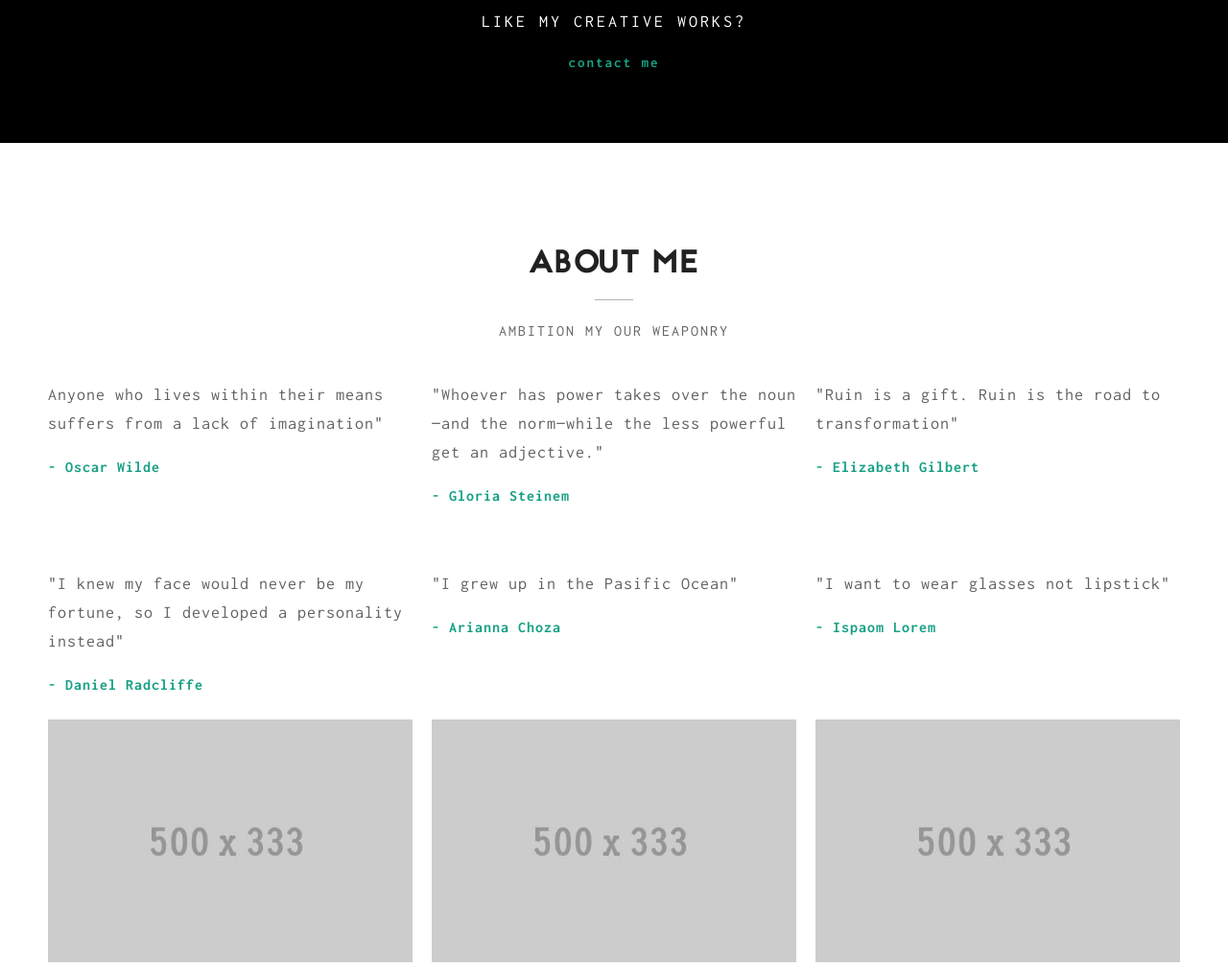
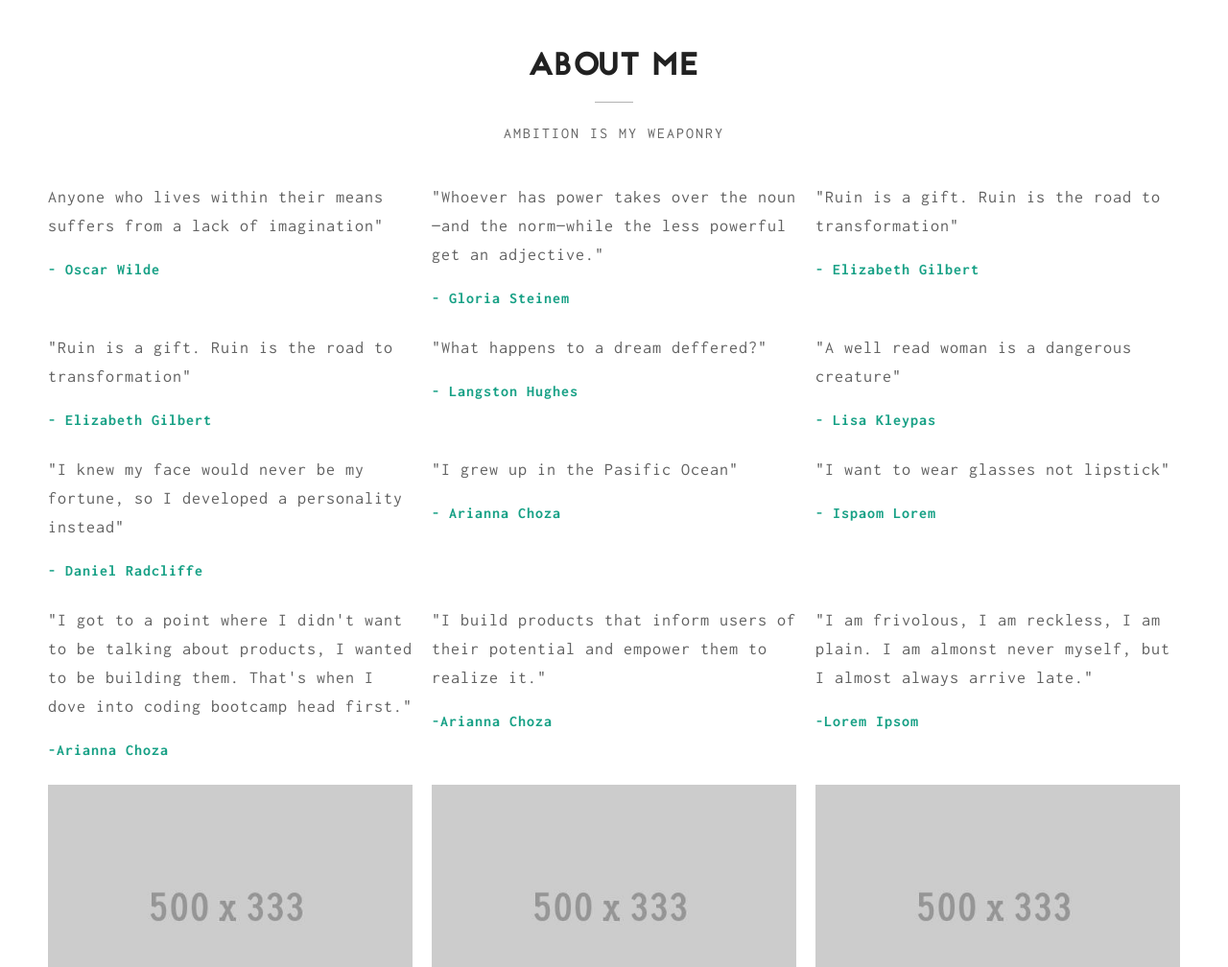
Before and after one commit to unachoza/newestPortfolio, a plain HTML site: page index.html in a window 1280 px wide. Shown: the part 1949-2957 px from the top of the page at 96% size. Drawn offline with nearby package versions, Linux system fonts and the light colour scheme; files whose address does not match are found by name.

Commit message:
more quotes

```diff
--- a/index.html
+++ b/index.html
@@ -414,8 +414,8 @@
 
 
 <!-- ///contact// -->
- <div class="section section-padding-top-bottom-small black-background">
-            <div class="container">
+ <!-- <div class="section section-padding-top-bottom-small black-background"> -->
+            <!-- <div class="container">
               <div class="sixteen columns">
                 <div class="like-our-proj">
                   <h6>LIKE MY CREATIVE WORKS?</h6>
@@ -425,7 +425,7 @@
                 </div>
               </div>
             </div>
-          </div>
+          </div> -->
 
 
 <!-- ///// ABOUT ME ////  -->
@@ -436,7 +436,7 @@
                 <div class="sixteen columns">
                   <div class="section-head-text center">
                     <h2>ABOUT ME</h2>
-                    <p>AMBITION MY OUR WEAPONRY</p>
+                    <p>AMBITION IS MY WEAPONRY</p>
                   </div>
                 </div>
 																<div class="one-third column">
@@ -464,35 +464,79 @@
                     <em>- Elizabeth Gilbert</em>
                   </div>
                 </div>
+
+
+             				 </div>
+														<div class="container">
+
+
+														<div class="one-third column">
+                  <div class="about-top-text">
+                    <span
+                      >"Ruin is a gift. Ruin is the road to transformation"</span
+                    >
+                    <em>- Elizabeth Gilbert</em>
                   </div>
                 </div>
+																<div class="one-third column">
+                  <div class="about-top-text">
+                    <span
+                      >"What happens to a dream deffered?"</span>
+																				<em>- Langston Hughes</em>
 
+                  </div>
+                </div>
+																<div class="one-third column">
+                  <div class="about-top-text">
+                    <span
+                      >"A well read woman is a dangerous creature"</span
+                    >
+																				<em>- Lisa Kleypas</em>
+
+                  </div>
+                </div>
+														</div>
 																<div class="container">
 																	<div class="one-third column">
                   <div class="about-top-text">
                     <span
-                      >"I knew my face would never be my fortune, so I developed a personality instead"</span
-                    >
+                      >"I knew my face would never be my fortune, so I developed a personality instead"</span>
 																					<em>- Daniel Radcliffe</em>
                   </div>
                 </div>
 																	<div class="one-third column">
                   <div class="about-top-text">
                     <span
-                      >"I grew up in the Pasific Ocean"</span
-                    >
+                      >"I grew up in the Pasific Ocean"</span>
 																					<em>- Arianna Choza</em>
-
                   </div>
                 </div>
 
       										<div class="one-third column">
                   <div class="about-top-text">
                     <span
-                      >"I want to wear glasses not lipstick"</span
-                    >
+                      >"I want to wear glasses not lipstick"</span>
 																					<em>- Ispaom Lorem</em>
-
+                  </div>
+                </div>
+																</div>
+															<div class="container">
+																		<div class="one-third column">
+                  <div class="about-top-text">
+                    <span>"I got to a point where I didn't want to be talking about products, I wanted to be building them. That's when I dove into coding bootcamp head first." </span>
+																					<em>-Arianna Choza</em>
+                  </div>
+                </div>
+																<div class="one-third column">
+                  <div class="about-top-text">
+                    <span>"I build products that inform users of their potential and empower them to realize it." </span>
+																					<em>-Arianna Choza</em>
+                  </div>
+                </div>
+																<div class="one-third column">
+                  <div class="about-top-text">
+                    <span>"I am frivolous, I am reckless, I am plain. I am almonst never myself, but I almost always arrive late." </span>
+																					<em>-Lorem Ipsom</em>
                   </div>
                 </div>
 
```
Lines whose indentation alone changed are shown as unchanged.
